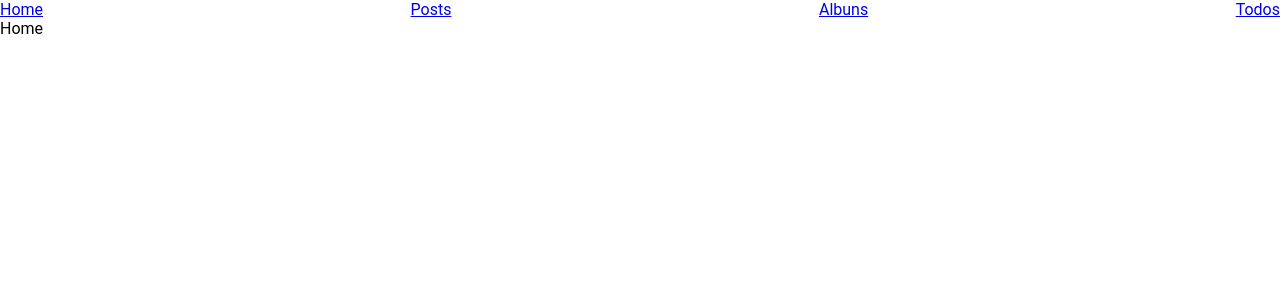
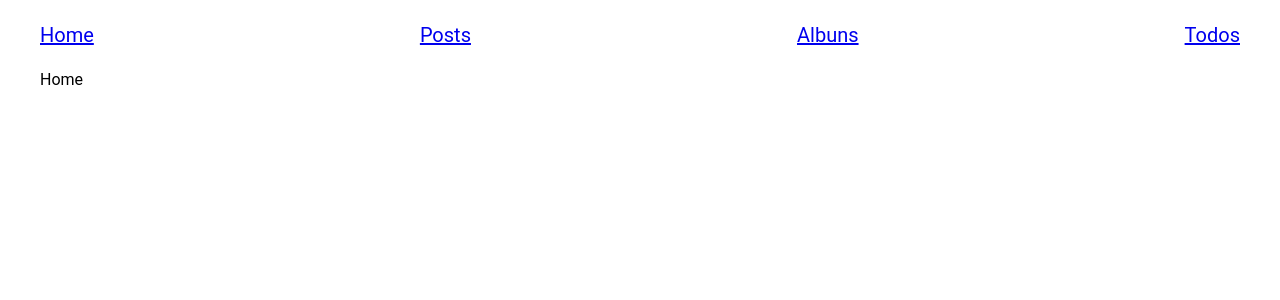
Before and after one commit to Joeu/todo-album-app, a React (Create React App) app: page / in a window 1280 px wide. Shown: the top 300 px of the page. Built offline with nearby package versions, Linux system fonts and the light colour scheme.

Commit message:
Adding support for lazy loading

```diff
--- a/src/App.js
+++ b/src/App.js
@@ -1,4 +1,4 @@
-import React from 'react';
+import React, { Suspense } from 'react';
 import { BrowserRouter as Router, Route, Switch } from 'react-router-dom';
 import routes from './routes';
 import { Header } from './components';
@@ -8,9 +8,11 @@ function App() {
     <Router>
       <Header routes={routes} />
       <Switch>
-        {routes.map((route) => (
-          <Route key={route.path} {...route} />
-        ))}
+        <Suspense fallback={<h1>Loading...</h1>}>
+          {routes.map((route) => (
+            <Route key={route.path} {...route} />
+          ))}
+        </Suspense>
       </Switch>
     </Router>
   );
--- a/src/GlobalStyles.js
+++ b/src/GlobalStyles.js
@@ -6,9 +6,10 @@ const GlobalStyles = createGlobalStyle`
   }
 
   body {
-    margin: 0;
+    margin: 0 auto;
     padding: 0;
     box-sizing: border-box;
+    max-width: 120rem;
     font-family: 'Poppins', 'Roboto', 'Oxygen', 'Ubuntu', 'Cantarell',
       'Fira Sans', 'Droid Sans', 'Helvetica Neue', sans-serif;
     -webkit-font-smoothing: antialiased;
--- a/src/components/header.js
+++ b/src/components/header.js
@@ -6,14 +6,21 @@ const StyledHeader = styled.header`
   display: flex;
   flex-direction: row;
   justify-content: space-between;
-  margin: 2rem, auto;
+  align-items: center;
+  margin: 1.5rem, auto;
+  height: 7rem;
+`;
+
+const StyledLink = styled(Link)`
+  font-size: 2rem;
+  color: 'red';
 `;
 
 const Header = ({ routes }) => {
   return (
     <StyledHeader>
       {routes.map((route) => (
-        <Link to={route.path}>{route.name}</Link>
+        <StyledLink to={route.path}>{route.name}</StyledLink>
       ))}
     </StyledHeader>
   );
--- a/src/pages/index.js
+++ /dev/null
@@ -1,4 +0,0 @@
-export { default as Home } from './home';
-export { default as Posts } from './posts';
-export { default as Albums } from './albums';
-export { default as Todos } from './todos';
--- a/src/routes.js
+++ b/src/routes.js
@@ -1,4 +1,9 @@
-import { Home, Posts, Albums, Todos } from './pages';
+import { lazy } from 'react';
+
+const Home = lazy(() => import('./pages/home'));
+const Posts = lazy(() => import('./pages/posts'));
+const Albums = lazy(() => import('./pages/albums'));
+const Todos = lazy(() => import('./pages/todos'));
 
 const routes = [
   {
```
